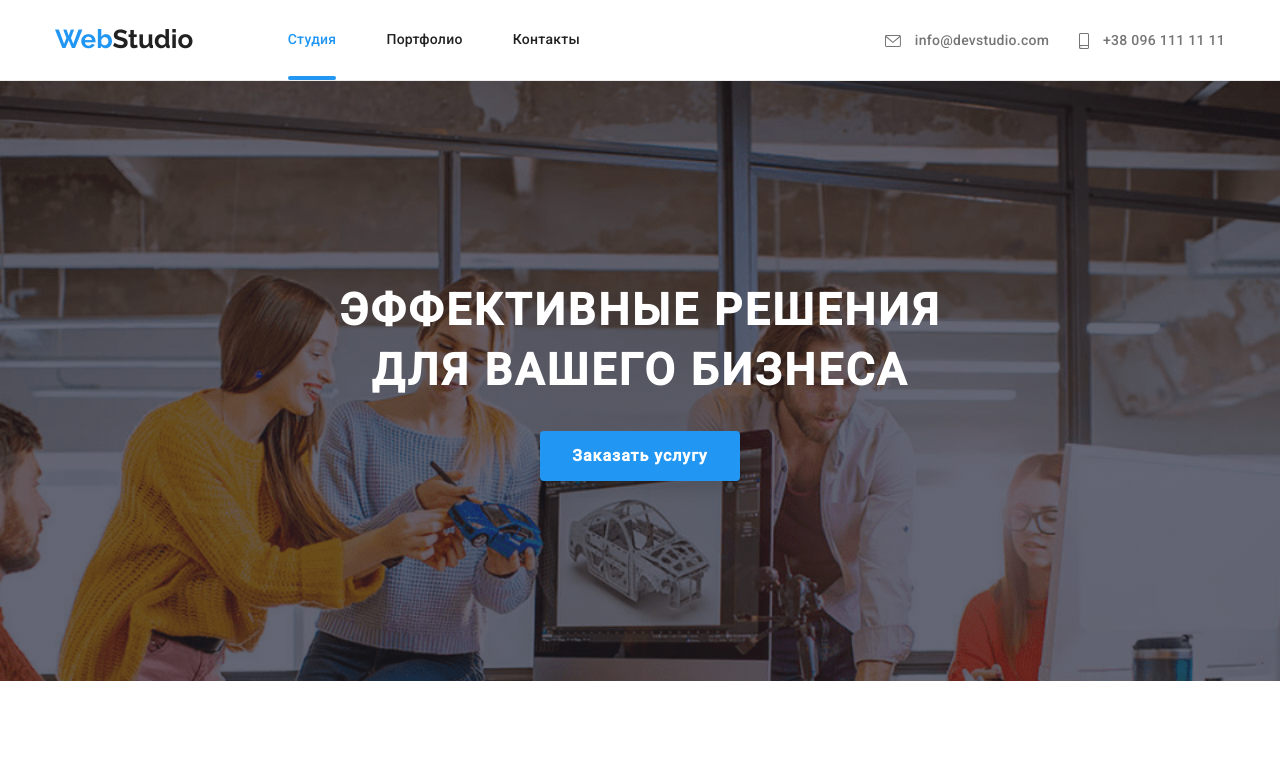
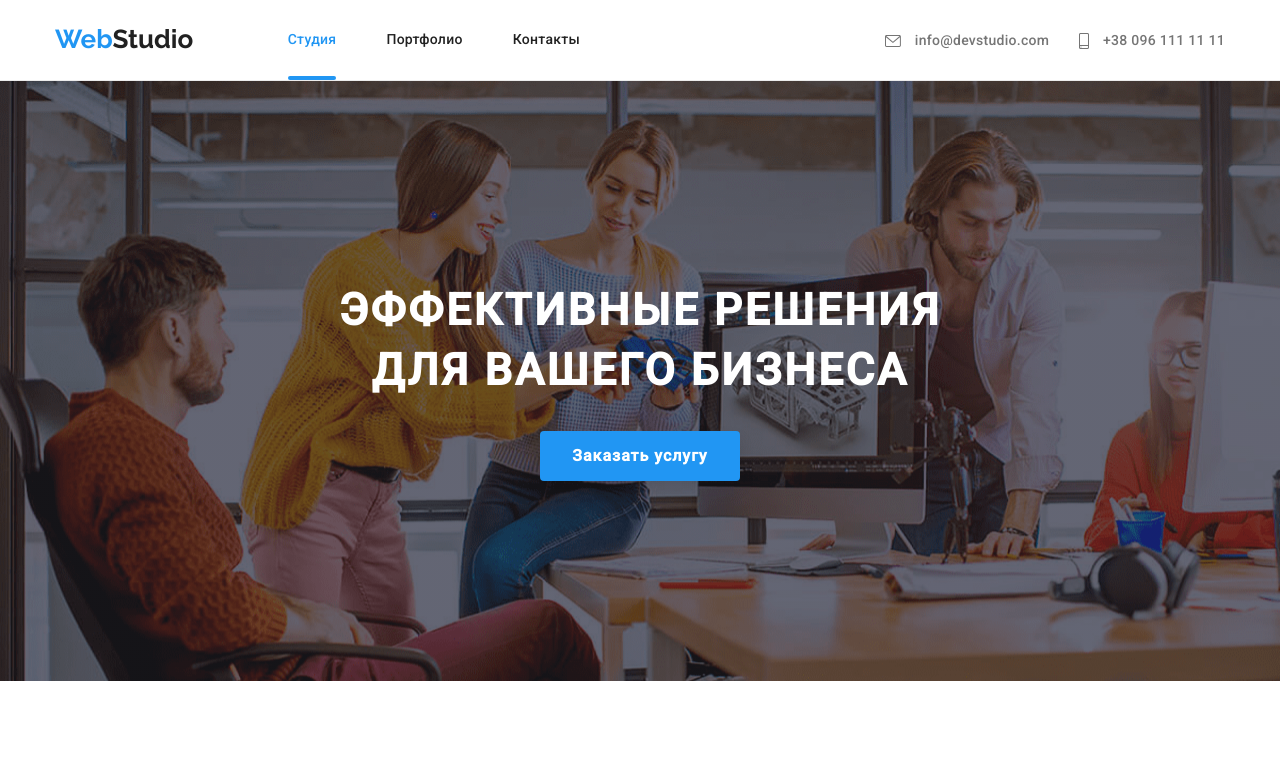
Before and after one commit to DiSBond/goit-markup-hw-08, a plain HTML site: page index.html in a window 1280 px wide. Shown: the top 772 px of the page. Drawn offline with nearby package versions, Linux system fonts and the light colour scheme.

Commit message:
fixing github lag

```diff
--- a/sass/components/_page_hero.scss
+++ b/sass/components/_page_hero.scss
@@ -125,12 +125,12 @@
   }
 }
 
-@media screen and (min-width: 1201px) {
+@media screen and (min-width: 1601px) {
   .hero {
     background-image: linear-gradient(
         rgba(47, 48, 58, 0.4),
         rgba(47, 48, 58, 0.4)
       ),
-      url(../image/hero-background-2x.png);
+      url(../image/hero-background-desk-2x.png);
   }
 }
```
Also changed, not shown: css/main.css, css/main.min.css, image/hero-background-desk-2x.png (added), 3 other files.
